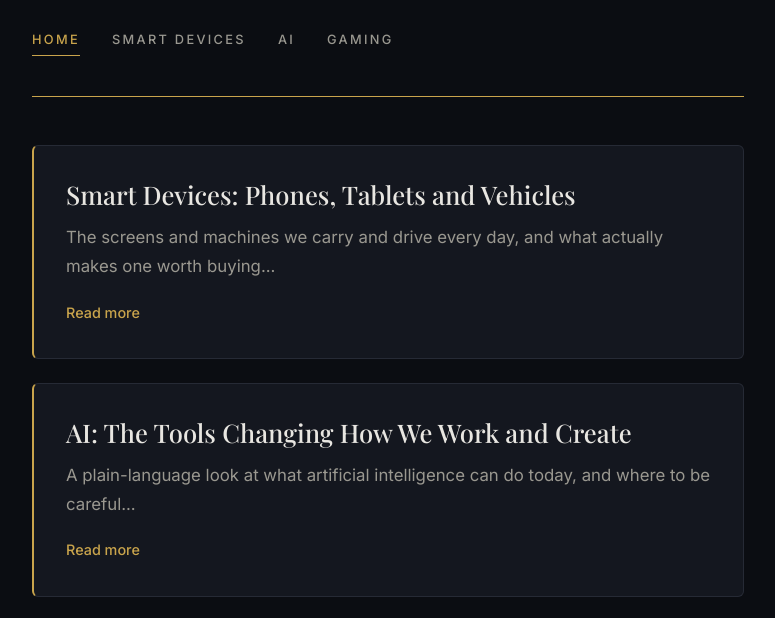
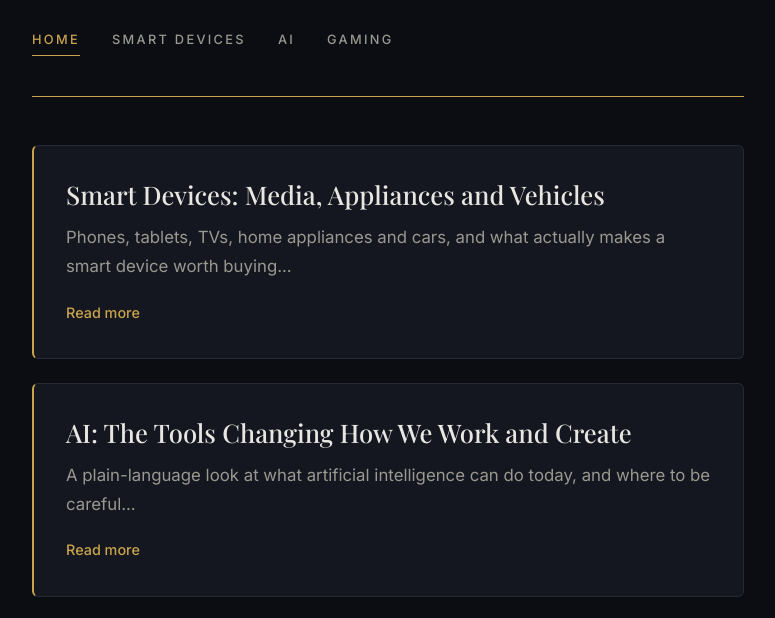
Before and after one commit to JZa869/IslandCirKit, a plain HTML site: page index.html in a window 1280 px wide. Shown: the part 182-800 px from the top of the page, without its empty margins (252-1027 px from the left). Drawn offline with nearby package versions, Linux system fonts and the light colour scheme.

Commit message:
Add files via upload

```diff
--- a/index.html
+++ b/index.html
@@ -28,8 +28,8 @@
   <main class="posts">
 
     <article class="post-card">
-      <h2><a href="smart-devices.html">Smart Devices: Phones, Tablets and Vehicles</a></h2>
-      <p>The screens and machines we carry and drive every day, and what actually makes one worth buying...</p>
+      <h2><a href="smart-devices.html">Smart Devices: Media, Appliances and Vehicles</a></h2>
+      <p>Phones, tablets, TVs, home appliances and cars, and what actually makes a smart device worth buying...</p>
       <a href="smart-devices.html" class="read-more">Read more</a>
     </article>
 
```
